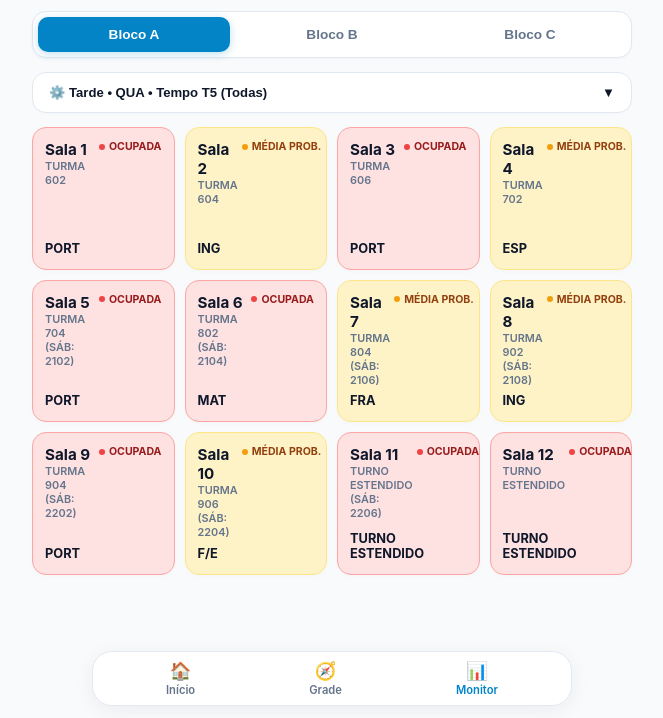
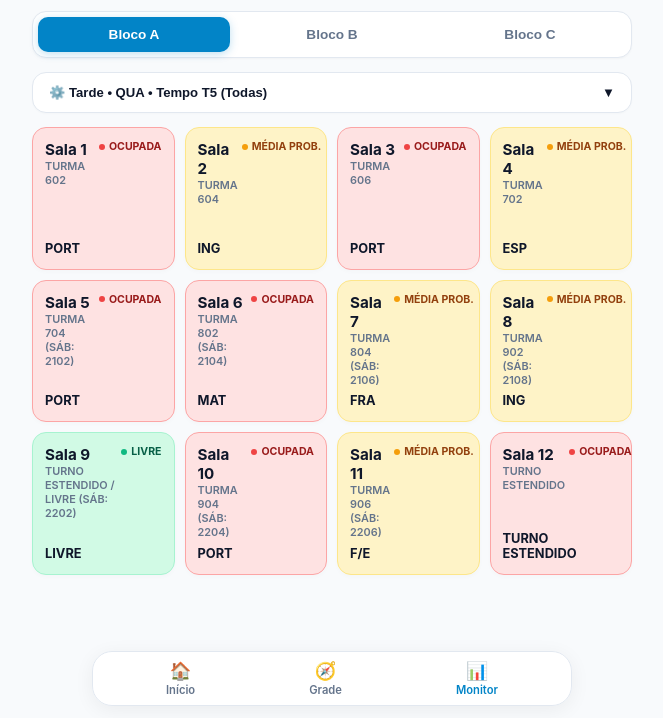
Before and after one commit to seorerealengoii/Campus-app, a plain HTML site: page monitor.html in a window 1280 px wide. Shown: the part 82-800 px from the top of the page, without its empty margins (308-971 px from the left). Drawn offline with Linux system fonts and the light colour scheme; no server answers.

Commit message:
Update monitor.html

```diff
--- a/monitor.html
+++ b/monitor.html
@@ -805,24 +805,28 @@
         SEX: { T1:"HIST", T2:"HIST", T3:"MUS", T4:"MUS", T5:"ESP", T6:"ESP", T7:"ESP" },
         SAB: { T1:"GEO", T2:"GEO", T5:"QUI", T6:"QUI" }
       }},
-      { id: "A9", bloco: "A", nome: "Sala 9", turma: "Turma 904 (Sáb: 2202)", turmaCode: "904", sabTurmaCode: "2202", shift: "TARDE", grade: {
+      { id: "A9", bloco: "A", nome: "Sala 9", turma: "Turno Estendido / Livre (Sáb: 2202)", turmaCode: "", sabTurmaCode: "2202", shift: "TARDE", grade: {
+        SEG: {},
+        TER: {},
+        QUA: {},
+        QUI: {},
+        SEX: {},
+        SAB: { T1:"BIO", T2:"BIO", T3:"HIST", T4:"HIST", T5:"GEO", T6:"GEO" }
+      }},
+      { id: "A10", bloco: "A", nome: "Sala 10", turma: "Turma 904 (Sáb: 2204)", turmaCode: "904", sabTurmaCode: "2204", shift: "TARDE", grade: {
         SEG: { T1:"PORT", T2:"PORT", T3:"C.SOC", T4:"C.SOC", T5:"ING", T6:"ING", T7:"ING" },
         TER: { T1:"GEO", T2:"GEO", T3:"DES", T4:"DES", T5:"CIE", T6:"CIE", T7:"CIE" },
         QUA: { T1:"EFI", T2:"EFI", T3:"MAT", T4:"MAT", T5:"PORT", T6:"PORT", T7:"FRA" },
         QUI: { T1:"ART", T2:"ART", T3:"MAT", T4:"MAT", T5:"HIST", T6:"GEO", T7:"LIVRE" },
         SEX: { T1:"FRA", T2:"FRA", T3:"HIST", T4:"HIST", T5:"MUS", T6:"MUS", T7:"PORT" },
-        SAB: { T1:"BIO", T2:"BIO", T3:"HIST", T4:"HIST", T5:"GEO", T6:"GEO" }
+        SAB: { T1:"GEO", T2:"GEO", T3:"HIST", T4:"HIST", T5:"BIO", T6:"BIO" }
       }},
-      { id: "A10", bloco: "A", nome: "Sala 10", turma: "Turma 906 (Sáb: 2204)", turmaCode: "906", sabTurmaCode: "2204", shift: "TARDE", grade: {
+      { id: "A11", bloco: "A", nome: "Sala 11", turma: "Turma 906 (Sáb: 2206)", turmaCode: "906", sabTurmaCode: "2206", shift: "TARDE", grade: {
         SEG: { T1:"C.SOC", T2:"C.SOC", T3:"EFI", T4:"EFI", T5:"ING", T6:"PORT", T7:"PORT" },
         TER: { T1:"CIE", T2:"ART", T3:"ART", T4:"HIST", T5:"GEO", T6:"GEO", T7:"LIVRE" },
         QUA: { T1:"MAT", T2:"MAT", T3:"F/E", T4:"F/E", T5:"F/E", T6:"PORT", T7:"PORT" },
         QUI: { T1:"CIE", T2:"CIE", T3:"DES", T4:"DES", T5:"MAT", T6:"MAT", T7:"GEO" },
         SEX: { T1:"MAT", T2:"MAT", T3:"ING", T4:"ING", T5:"PORT", T6:"HIST", T7:"HIST" },
-        SAB: { T1:"GEO", T2:"GEO", T3:"HIST", T4:"HIST", T5:"BIO", T6:"BIO" }
-      }},
-      { id: "A11", bloco: "A", nome: "Sala 11", turma: "Turno Estendido (Sáb: 2206)", turmaCode: "", sabTurmaCode: "2206", shift: "TARDE", grade: {
-        ...TURNO_ESTENDIDO_GRADE,
         SAB: { T1:"GEO", T2:"GEO", T3:"BIO", T4:"BIO", T5:"HIST", T6:"HIST" }
       }},
       { id: "A12", bloco: "A", nome: "Sala 12", turma: "Turno Estendido", turmaCode: "", shift: "TARDE", grade: TURNO_ESTENDIDO_GRADE },
@@ -962,7 +966,7 @@
         SEG: { T1:"EFI", T2:"EFI", T3:"RED", T4:"RED", T5:"QUI", T6:"QUI", T7:"QUI" },
         TER: { T1:"BIO", T2:"BIO", T3:"GEO", T4:"GEO", T5:"", T6:"GP(1aS)", T7:"GP(1aS)" },
         QUA: { T1:"", T2:"", T3:"PORT", T4:"PORT", T5:"MAT", T6:"MAT", T7:"PORT" },
-        QUI: { T1:"", T2:"BIO", T3:"INFO", T4:"INFO", T5:"FAOM", T6:"FAOM", T7:"FAOM" },
+        QUI: { T1:"", T2:"BIO", T3:"INFO", T4:"INFO", T5:"FAOM(1aS)", T6:"FAOM(1aS)", T7:"FAOM(1aS)" },
         SEX: { T1:"FILO", T2:"FILO", T3:"PORT", T4:"PORT", T5:"HIST", T6:"HIST", T7:"" },
         SAB: {}
       }},
@@ -1002,11 +1006,11 @@
 
       // ==================== BLOCO C — MANHÃ (SALAS 2, 4, 6, 8, 10, 12) ====================
       { id: "CM2", bloco: "C", nome: "Sala 2", turma: "3ª ADM (AD 1311)", turmaCode: "AD 1311", shift: "MANHA", grade: {
-        SEG: { M1:"3ª ADM", M2:"3ª ADM", M3:"3ª ADM", M4:"3ª ADM", M5:"3ª ADM", M6:"3ª ADM", M7:"3ª ADM" },
-        TER: { M1:"3ª ADM", M2:"3ª ADM", M3:"3ª ADM", M4:"3ª ADM", M5:"3ª ADM", M6:"3ª ADM", M7:"3ª ADM" },
-        QUA: { M1:"3ª ADM", M2:"3ª ADM", M3:"3ª ADM", M4:"3ª ADM", M5:"3ª ADM", M6:"3ª ADM", M7:"3ª ADM" },
-        QUI: { M1:"3ª ADM", M2:"3ª ADM", M3:"3ª ADM", M4:"3ª ADM", M5:"3ª ADM", M6:"3ª ADM", M7:"3ª ADM" },
-        SEX: { M1:"3ª ADM", M2:"3ª ADM", M3:"3ª ADM", M4:"3ª ADM", M5:"3ª ADM", M6:"3ª ADM", M7:"3ª ADM" },
+        SEG: { M1:"PORT", M2:"PORT", M3:"GEO", M4:"GEO", M5:"GEO", M6:"HIST", M7:"PORT" },
+        TER: { M1:"SOC", M2:"SOC", M3:"MAT", M4:"MAT", M5:"BIO", M6:"BIO", M7:"BIO" },
+        QUA: { M1:"ING", M2:"ING", M3:"PORT", M4:"QUI", M5:"QUI", M6:"QUI", M7:"PORT" },
+        QUI: { M1:"FIS", M2:"FIS", M3:"EFI", M4:"EFI", M5:"", M6:"", M7:"FIS" },
+        SEX: { M1:"FILO", M2:"FILO", M3:"MAT", M4:"MAT", M5:"HIST", M6:"HIST", M7:"" },
         SAB: {}
       }},
       { id: "CM4", bloco: "C", nome: "Sala 4", turma: "Turma 1301", turmaCode: "1301", shift: "MANHA", grade: {
```
